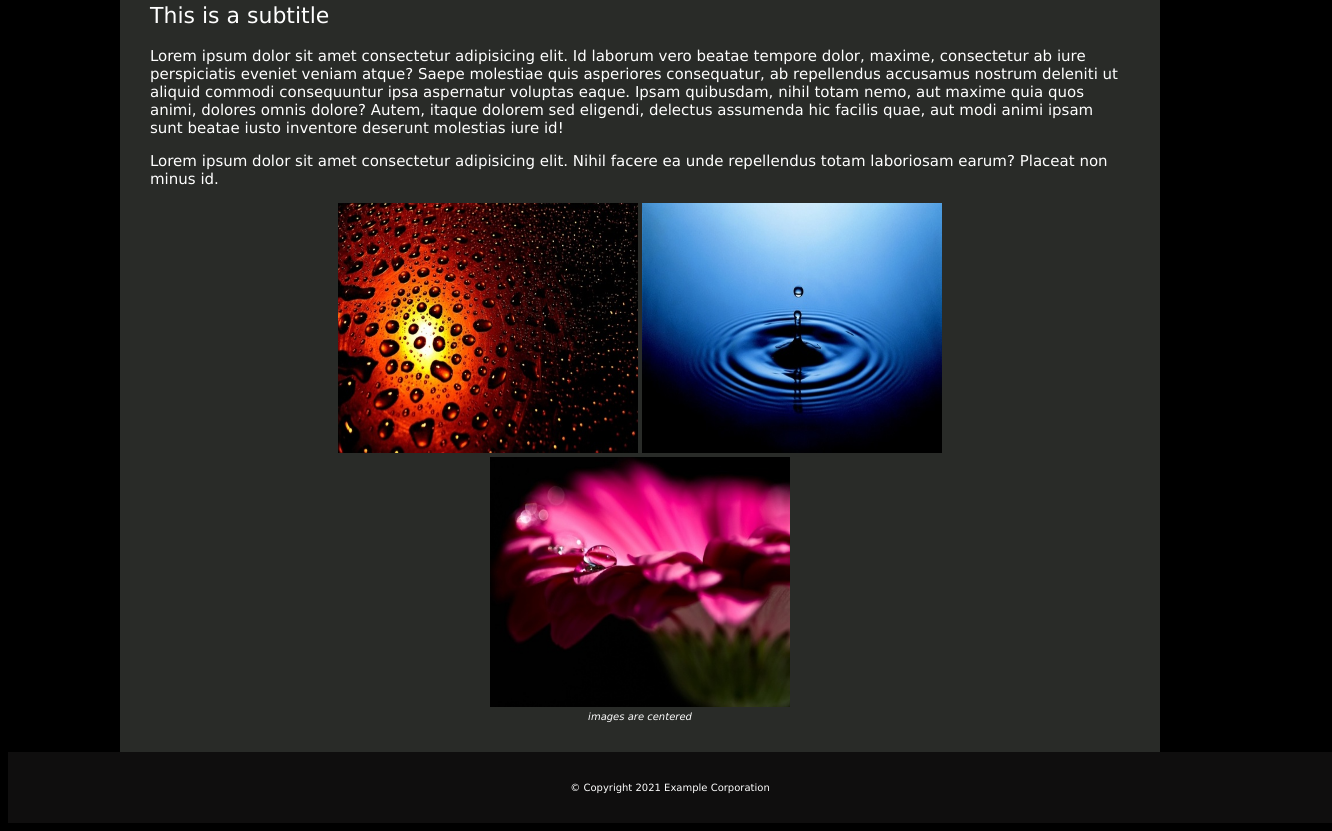
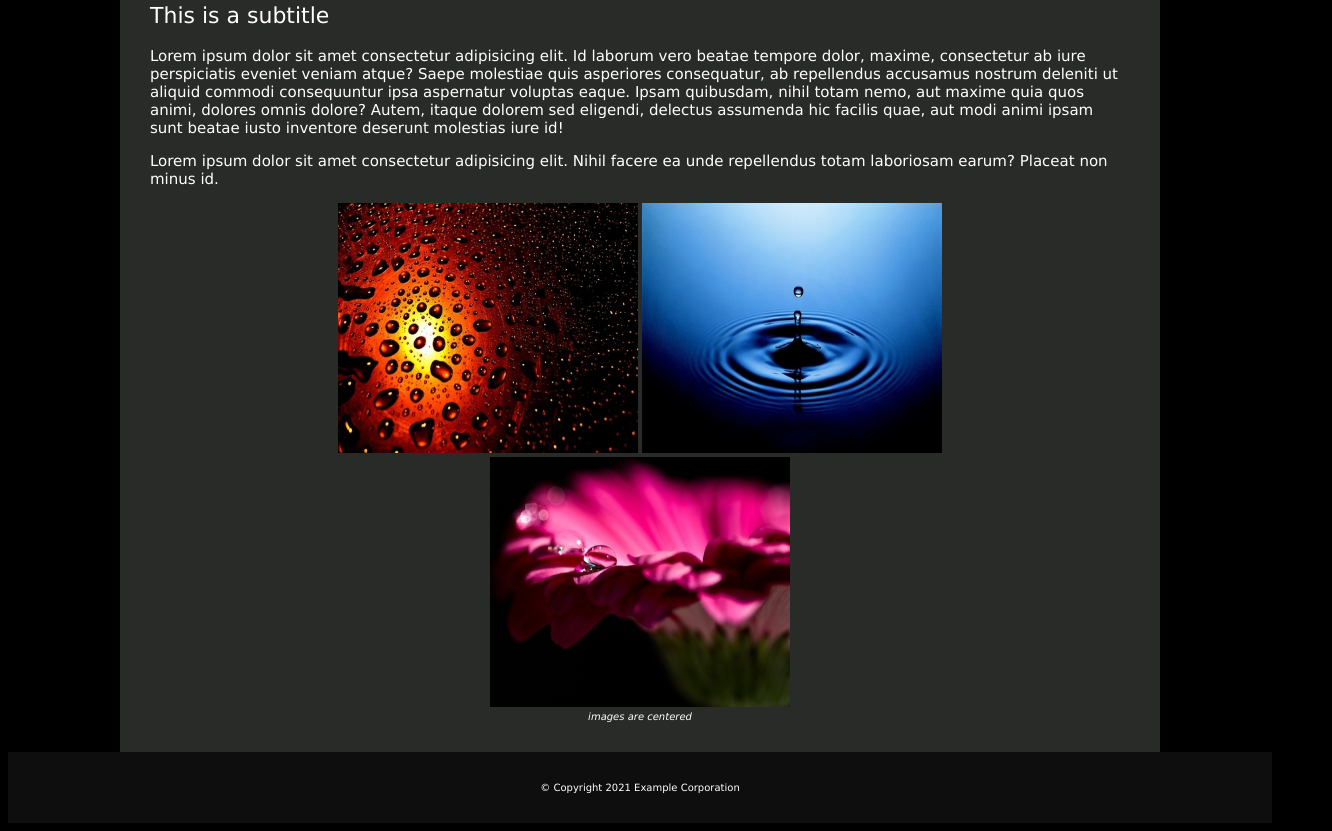
Before and after one commit to iugrai/frontend1_hazi_feladat, a plain HTML site: page index.html in a window 1280 px wide. Shown: the part 317-1148 px from the top of the page, 1332 px wide, since content can reach past the window. Drawn offline with Linux system fonts and the light colour scheme.

Commit message:
javítottam a footeren

```diff
--- a/style.css
+++ b/style.css
@@ -92,6 +92,5 @@ footer {
     text-align: center;
     font-size: 10px;
     background-color: rgb(15, 14, 14);
-    padding: 30px;
-    width: 100%;
+    padding: 30px 0;
 }
```
